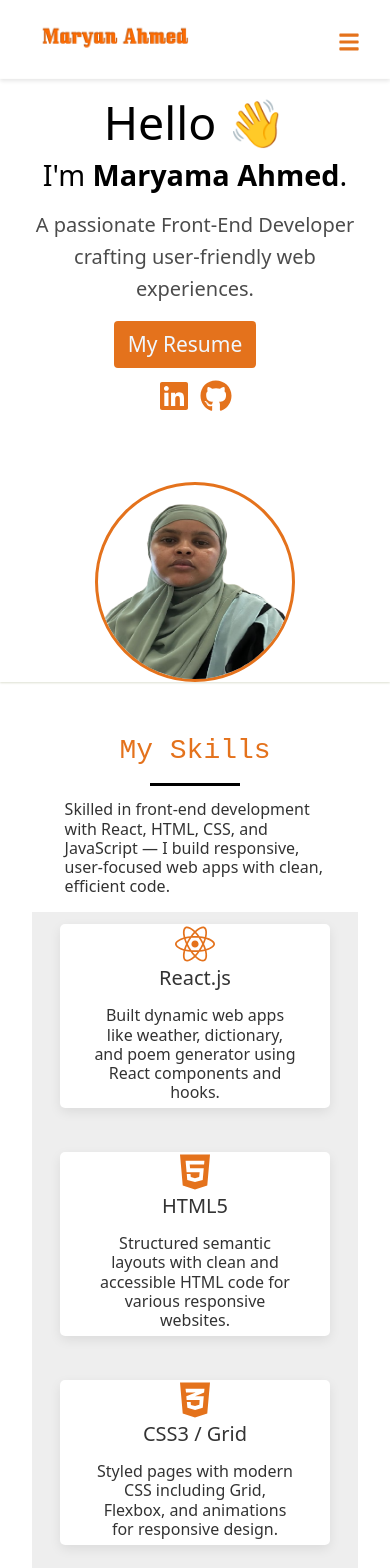
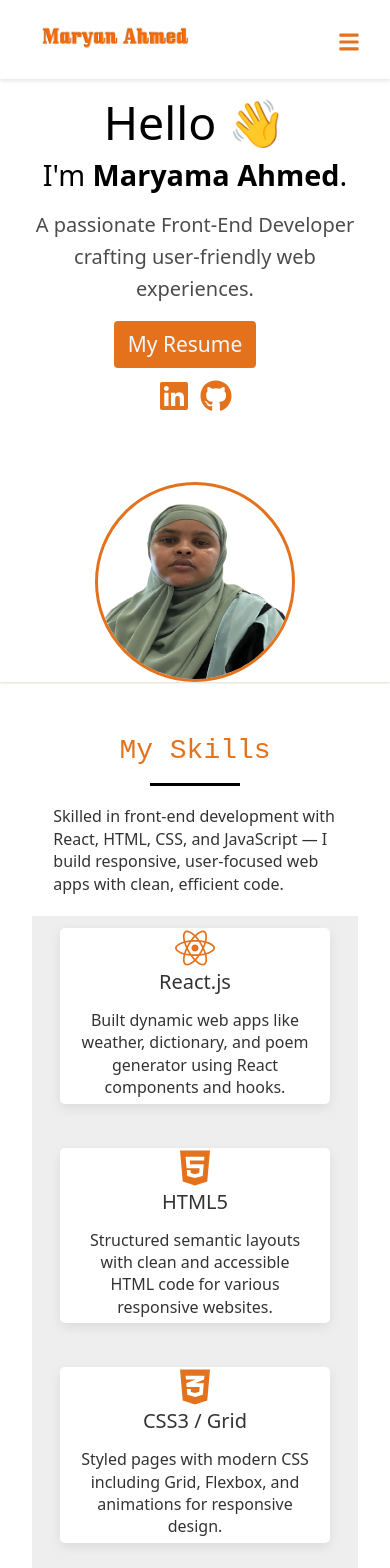
Before and after one commit to ZaamiAhmed/MaryamAhmed, a React (Create React App) app in the folder my-portfolio/: page / in a window 390 px wide. Shown: the top 1568 px of the page. Built offline with nearby package versions, Linux system fonts and the light colour scheme.

Commit message:
updated css of skills section

```diff
--- a/my-portfolio/src/components/skills.css
+++ b/my-portfolio/src/components/skills.css
@@ -84,9 +84,9 @@ background-color: #000;
         text-align: center;
     }
     .skill-card p{
-        font-size: 14px;
-        line-height: 1.2;
-        padding: 6px;
+        font-size: 16px;
+        line-height: 1.4;
+        padding: 10px 7px;
     }
     .skill-card h3{
         font-size: 20px;
@@ -96,7 +96,10 @@ background-color: #000;
     }
     .skills-container p{
         font-size: 16px;
-        line-height: 1.2;
+        line-height: 1.4;
+        max-width: 90%;
+        padding: 5px;
+        /* margin-bottom: .4rem; */
     }
 
 
```
